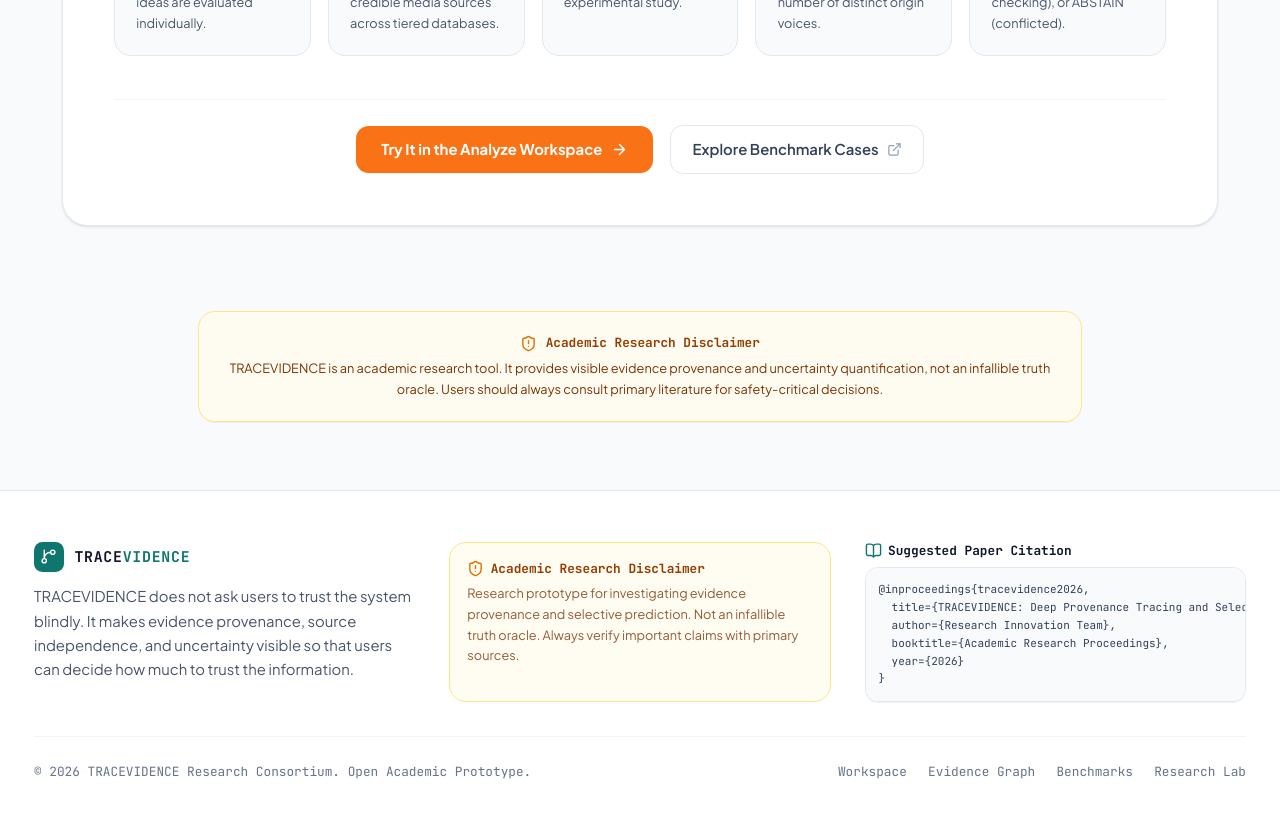
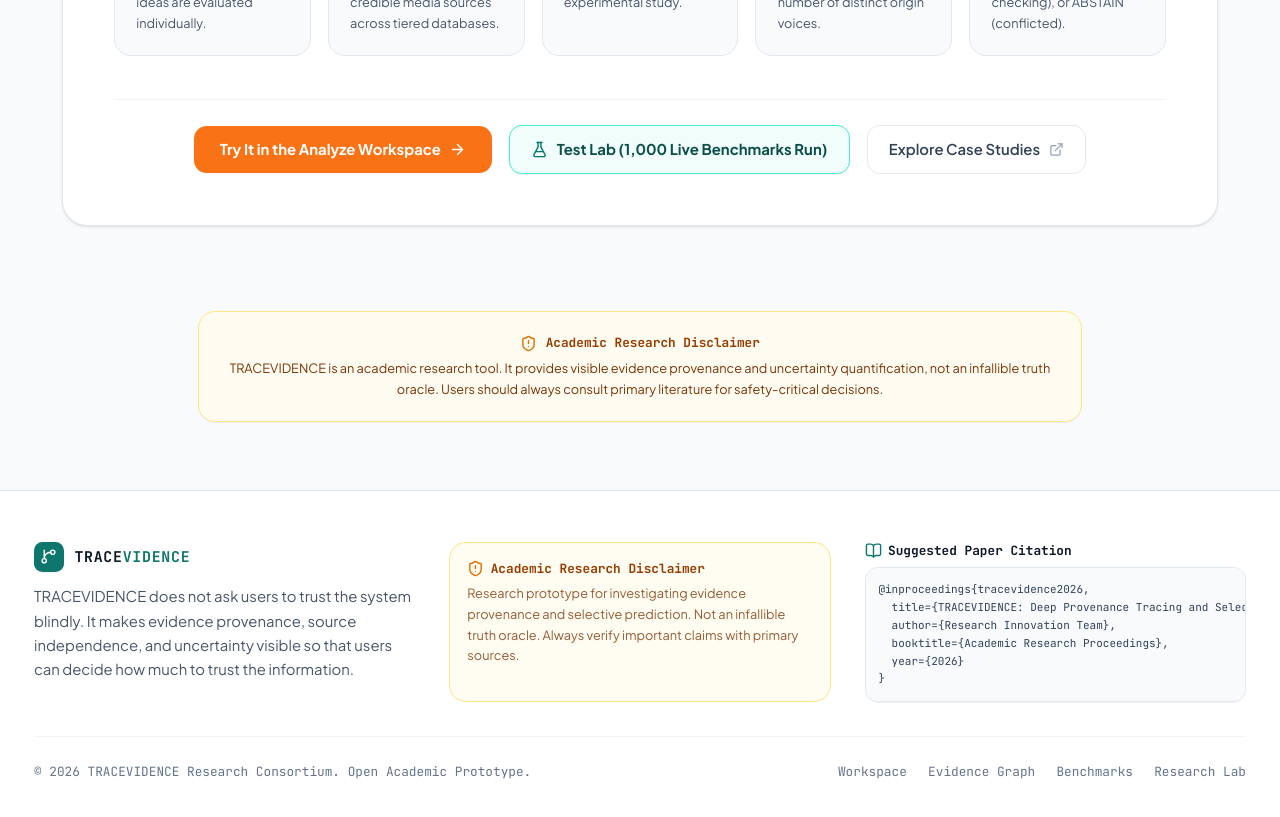
Before and after one commit to elaakshi1206/Tracevidence, a Next.js app in the folder frontend/: page / in a window 1280 px wide. Shown: the part 1720-2537 px from the top of the page. Built offline with nearby package versions, Linux system fonts and the light colour scheme.

Commit message:
feat: implement research benchmark API and landing page layout for TRACEVIDENCE

```diff
--- a/frontend/src/app/api/benchmark/route.ts
+++ b/frontend/src/app/api/benchmark/route.ts
@@ -6,7 +6,11 @@
     framework: 'TRACEVIDENCE (TRACE-X Provenance + AIVIDENCE Trust Intelligence)',
     datasetMetrics: {
       totalBenchmarkClaims: 1240,
-      domains: ['Biomedicine', 'Climate & Energy', 'Technology & CS', 'Legal & Policy', 'Macroeconomics'],
+      totalLiveRunCases: 1000,
+      coreMultiTierCases: 700,
+      rareCombinationsCases: 300,
+      benchmarkSuitesCount: 8,
+      domains: ['Biomedicine', 'Climate & Energy', 'Technology & CS', 'Legal & Policy', 'Macroeconomics', 'Archaeoastronomy', 'Quantum Metrology'],
       annotatorInterAgreementKappa: 0.88,
     },
     ablationStudy: [
--- a/frontend/src/app/page.tsx
+++ b/frontend/src/app/page.tsx
@@ -19,6 +19,7 @@
   Sparkles,
   ExternalLink,
   ShieldAlert,
+  FlaskConical,
 } from 'lucide-react';
 
 export default function HomePage() {
@@ -293,10 +294,17 @@
               <ArrowRight className="h-4 w-4" />
             </Link>
             <Link
+              href="/experiments"
+              className="flex items-center space-x-2 rounded-xl border border-teal-300 bg-teal-50 px-5 py-3 text-xs sm:text-sm font-bold text-teal-900 hover:bg-teal-100 transition-all shadow-2xs"
+            >
+              <FlaskConical className="h-4 w-4 text-teal-700" />
+              <span>Test Lab (1,000 Live Benchmarks Run)</span>
+            </Link>
+            <Link
               href="/benchmarks"
               className="flex items-center space-x-2 rounded-xl border border-slate-200 bg-white px-5 py-3 text-xs sm:text-sm font-semibold text-slate-700 hover:text-[#0f766e] hover:border-teal-200 transition-all"
             >
-              <span>Explore Benchmark Cases</span>
+              <span>Explore Case Studies</span>
               <ExternalLink className="h-3.5 w-3.5 text-slate-400" />
             </Link>
           </div>
--- a/frontend/src/components/layout/Navbar.tsx
+++ b/frontend/src/components/layout/Navbar.tsx
@@ -206,9 +206,9 @@
                   <div>
                     <div className="font-bold text-xs flex items-center gap-1.5 text-slate-800 group-hover:text-teal-800">
                       <span>Experiment Cases</span>
-                      <span className="rounded bg-teal-100 px-1 py-0.2 text-[9px] font-mono font-bold text-teal-800 border border-teal-300">200+ Tests</span>
+                      <span className="rounded bg-teal-100 px-1 py-0.2 text-[9px] font-mono font-bold text-teal-800 border border-teal-300">1,000 Live Tests</span>
                     </div>
-                    <div className="text-[11px] text-slate-500 font-normal">Difficult test lab &amp; self-learning</div>
+                    <div className="text-[11px] text-slate-500 font-normal">8 benchmark suites (700 core + 300 rare)</div>
                   </div>
                 </Link>
 
```
